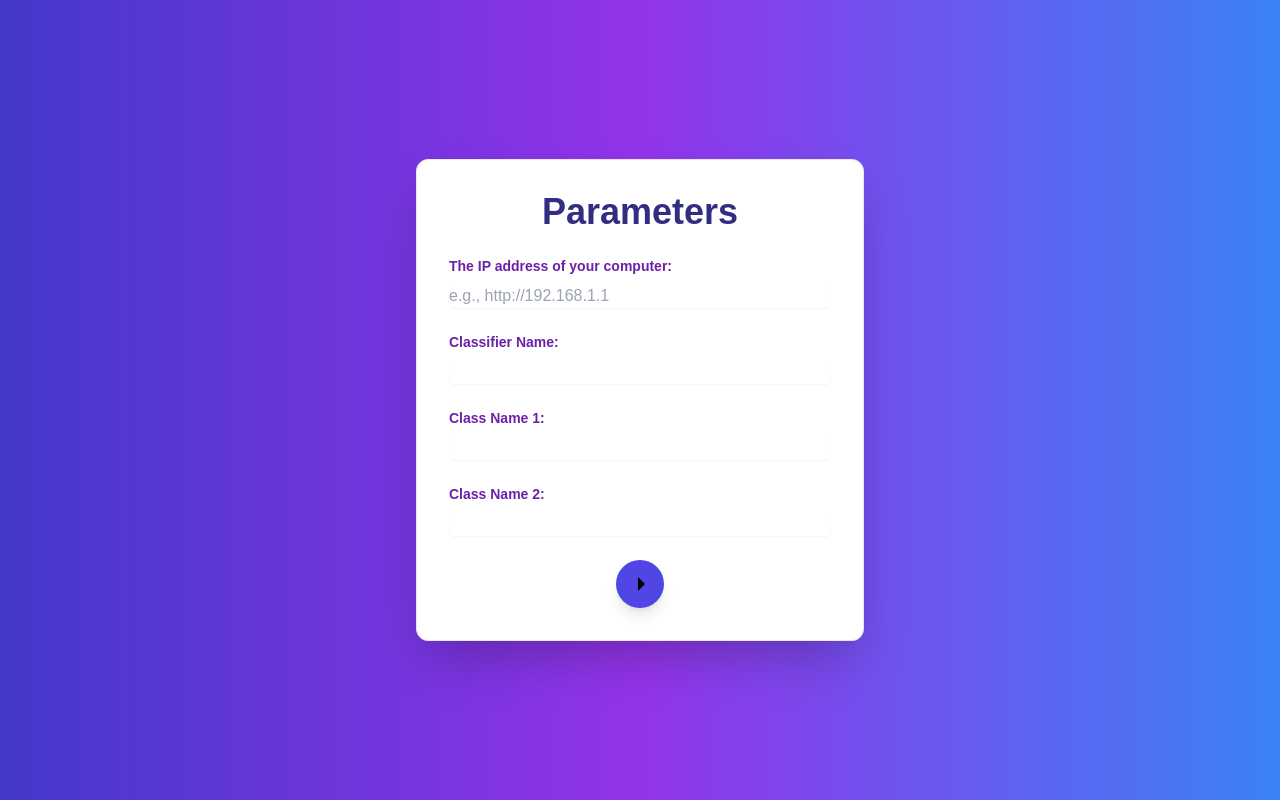
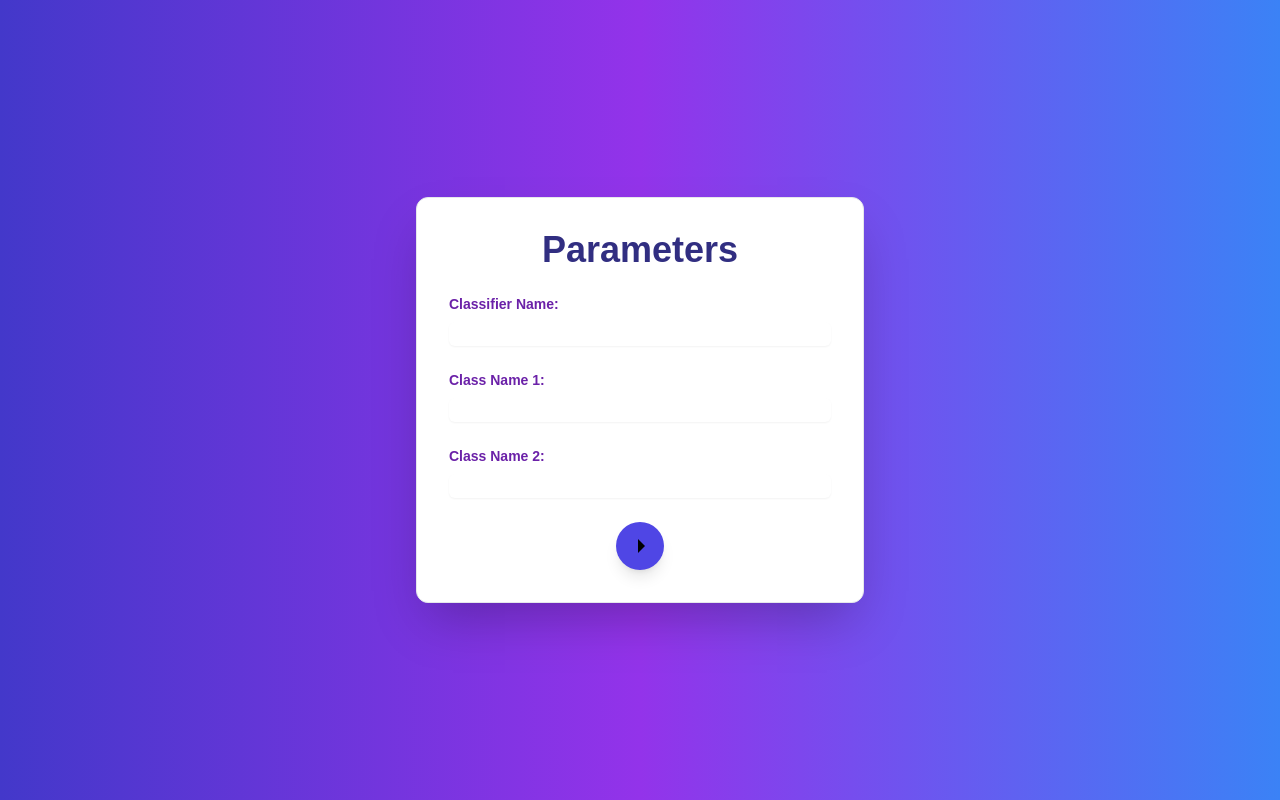
Before and after one commit to kayachakmak/classification-frontend, a Next.js app: page / in a window 1280 px wide. Built offline with nearby package versions, Linux system fonts and the light colour scheme.

Commit message:
remove ip address logic, use only localhost

```diff
--- a/pages/create_classifier.js
+++ b/pages/create_classifier.js
@@ -1,15 +1,16 @@
-import React, { useState, useEffect } from "react";
+import React, { useState } from "react";
 import { useRouter } from "next/router";
 
 const ButtonsPage = () => {
   const router = useRouter();
-  const { ip_address, classifier_name, class_name1, class_name2 } = router.query;
+  const {classifier_name, class_name1, class_name2 } = router.query;
 
   const [classId, setClassId] = useState(null); // Stores 0 or 1 based on selected button
   const [isRecording, setIsRecording] = useState(false);
 
   // Generate the MJPEG stream URL
-  const videoStreamUrl = ip_address ? `http://${ip_address}:6543/mint/video_feed` : null;
+  const url = `http://localhost:6543/mint/video_feed`
+
 
   // Handle start recording
   const handleStartRecording = async () => {
@@ -22,7 +23,7 @@ const ButtonsPage = () => {
 
     try {
       const response = await fetch(
-        `http://${ip_address}:6543/mint/start_recording?class_id=${classId}`
+        `http://localhost:6543/mint/start_recording?class_id=${classId}`
       );
 
       if (!response.ok) {
@@ -44,7 +45,7 @@ const ButtonsPage = () => {
     }
 
     try {
-      const response = await fetch(`http://${ip_address}:6543/mint/stop_recording`);
+      const response = await fetch(`http://localhost:6543/mint/stop_recording`);
 
       if (!response.ok) {
         throw new Error("Failed to stop recording");
@@ -89,19 +90,15 @@ const ButtonsPage = () => {
   {/* MJPEG Video Streaming Box */}
   <div
     className="bg-black rounded-lg overflow-hidden mb-8 border border-gray-600 shadow-lg"
-    style={{ width: "316px", height: "512px" }}
+    style={{ width: "640px", height: "512px" }}
   >
-    {videoStreamUrl ? (
+
       <img
-        src={videoStreamUrl}
+        src={url}
         alt="Video Stream"
         className="w-full h-full object-cover"
       />
-    ) : (
-      <div className="flex items-center justify-center h-full text-white text-lg font-semibold">
-        Loading video stream...
-      </div>
-    )}
+
   </div>
 
   {/* Recording Buttons */}
--- a/pages/index.js
+++ b/pages/index.js
@@ -5,7 +5,6 @@ import { useRouter } from "next/router";
 const HomePage = () => {
   const router = useRouter();
   const [formData, setFormData] = useState({
-    ip_adress: "",
     classifier_name: "",
     class_name1: "",
     class_name2: "",
@@ -21,12 +20,12 @@ const HomePage = () => {
 
   const handleSubmit = (e) => {
     e.preventDefault();
-    const { ip_adress, classifier_name, class_name1, class_name2 } = formData;
+    const { classifier_name, class_name1, class_name2 } = formData;
 
     // Assuming input validation is handled elsewhere
     router.push({
       pathname: "/create_classifier",
-      query: { ip_adress, classifier_name, class_name1, class_name2 },
+      query: { classifier_name, class_name1, class_name2 },
     });
   };
 
@@ -36,24 +35,6 @@ const HomePage = () => {
       Parameters
     </h1>
     <form onSubmit={handleSubmit} className="space-y-6">
-      <div>
-        <label
-          htmlFor="ip_adress"
-          className="block text-sm font-semibold text-purple-800"
-        >
-          The IP address of your computer:
-        </label>
-        <input
-          type="text"
-          id="ip_adress"
-          name="ip_adress"
-          value={formData.ip_adress}
-          onChange={handleChange}
-          placeholder="e.g., http://192.168.1.1"
-          className="mt-2 block w-full rounded-md border-gray-600 text-gray-600 shadow-sm focus:border-indigo-500 focus:ring focus:ring-indigo-300"
-          required
-        />
-      </div>
       <div>
         <label
           htmlFor="classifier_name"
```
Also changed, not shown: package.json (+5 -5 lines), 1 other file (tests, documents, lock files or other folders).
